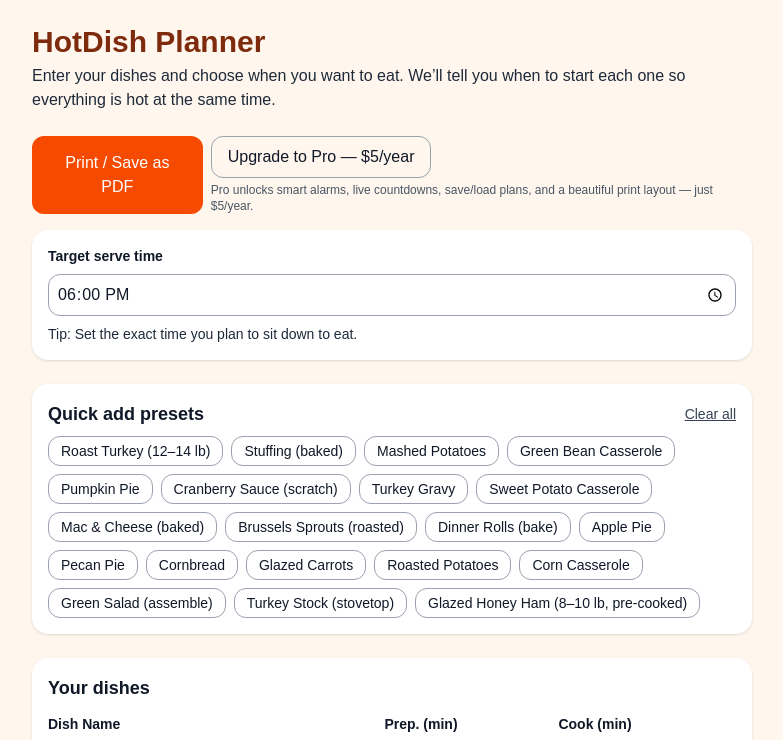
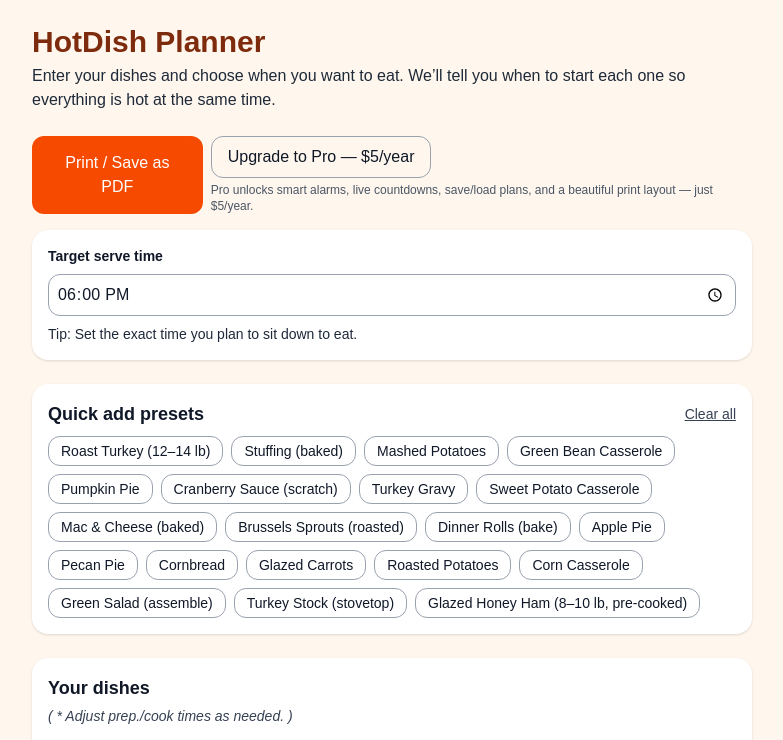
Before and after one commit to Skate-TapeCo/hotdish-planner, a Next.js app: page / in a window 1280 px wide. Shown: the top 740 px of the page, without its empty margins (248-1031 px from the left). Built offline with nearby package versions, Linux system fonts and the light colour scheme.

Commit message:
UI: add helper note above Your dishes section

```diff
--- a/app/page.js
+++ b/app/page.js
@@ -572,7 +572,9 @@ useEffect(() => {
         {/* Your dishes */}
         <section className="bg-white rounded-2xl shadow p-4 mb-6">
           <h2 className="text-lg font-semibold text-gray-900 mb-3">Your dishes</h2>
-
+          <p className="text-sm text-gray-700 italic -mt-2 mb-3">
+            ( * Adjust prep./cook times as needed. )
+          </p>
           {/* Column headers (desktop) */}
           <div className="hidden md:grid grid-cols-12 gap-2 font-semibold text-gray-900 mb-2 text-sm">
             <div className="col-span-5">Dish Name</div>
```
